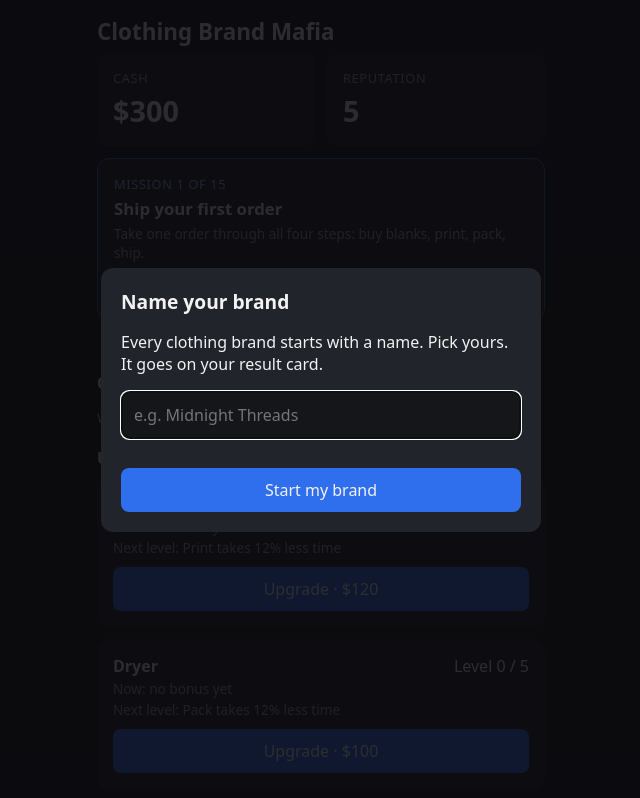
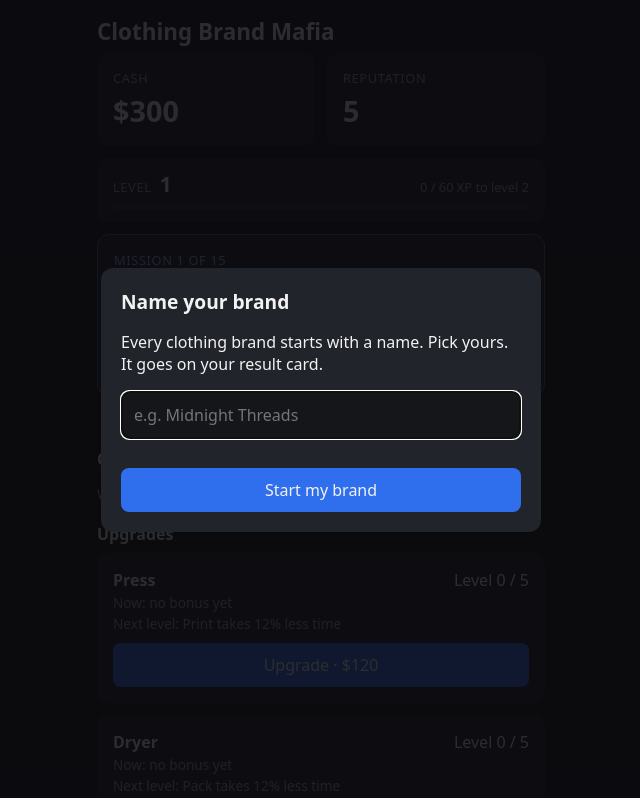
Before and after one commit to pranavahuja0612-spec/clothing-brand-mafia, a plain HTML site: page index.html in a window 1280 px wide. Shown: the top 798 px of the page, without its empty margins (319-959 px from the left). Drawn offline with Linux system fonts and the light colour scheme.

Commit message:
Week 2 part 2: player level and XP bar
Orders and missions give XP; the level curve is in config.js. Level and an
XP bar show under cash and reputation, and level-ups appear in the shop news
banner. Migrated saves get base XP for past orders.

Co-Authored-By: Claude Opus 5.5 <noreply@anthropic.com>

```diff
--- a/config.js
+++ b/config.js
@@ -255,6 +255,20 @@ const CONFIG = {
   },
 
   // ---------------------------------------------------------------------
+  // PLAYER LEVEL. XP comes from missions (see below) and from every order
+  // shipped: perOrder + perTee x tees. Going from level n to n+1 takes
+  // firstLevelXp x growth^(n-1) XP, so levels get slowly harder:
+  // level 2 at 60 XP, 3 at 144, 4 at 262, 5 at 427, 6 at 658, 7 at 981.
+  // ---------------------------------------------------------------------
+  level: {
+    xpPerOrder: 10,
+    xpPerTee: 0.2,
+    firstLevelXp: 60,
+    growth: 1.4,
+    max: 50,
+  },
+
+  // ---------------------------------------------------------------------
   // MISSIONS. Text and order are in missions.js. Here: the target
   // (`amount`, used by gain and reach goals) and the reward for each one.
   // Rewards grow as the missions get harder.
--- a/game.js
+++ b/game.js
@@ -29,6 +29,7 @@ function newState() {
     missionIndex: 0,   // which mission in missions.js is active
     missionBaseline: 0,  // value of the watched counter when the mission started
     xp: 0,             // lifetime experience points
+    level: 1,          // kept in step with xp by gainXp()
     orders: [],
     nextOrderId: 1,
     nextOrderIn: CONFIG.orders.firstOrderDelaySec,
@@ -359,7 +360,9 @@ function shipOrder(order) {
   if (order.pricing && order.pricing.belowMoq) addStat("shippedSmall");
   if (order.pricing && order.pricing.discountRate > 0) addStat("shippedBulk");
   removeOrder(order);
-  showNotice(`Order #${order.id} shipped: +${formatMoney(order.value)}`, "good");
+  const xp = orderXp(order);
+  showNotice(`Order #${order.id} shipped: +${formatMoney(order.value)}, +${xp} XP`, "good");
+  gainXp(xp);
   if (state.ordersShipped === 1) track("firstOrderShipped");
   checkUnlocks();
   checkMissions();
@@ -490,9 +493,36 @@ function checkMissions() {
   if (finished) saveGame();
 }
 
-// Experience points. Levels come in Part 2.
+// ---------- Player level ----------
+
+function xpToNextLevel(level) {
+  const c = CONFIG.level;
+  return Math.round(c.firstLevelXp * Math.pow(c.growth, level - 1));
+}
+
+// Level for a lifetime XP total, plus progress into the current level.
+function levelInfo(xp) {
+  let level = 1;
+  let left = xp;
+  while (level < CONFIG.level.max && left >= xpToNextLevel(level)) {
+    left -= xpToNextLevel(level);
+    level += 1;
+  }
+  return { level, intoLevel: left, needed: xpToNextLevel(level), maxed: level >= CONFIG.level.max };
+}
+
+function orderXp(order) {
+  return Math.round(CONFIG.level.xpPerOrder + CONFIG.level.xpPerTee * order.quantity);
+}
+
 function gainXp(amount) {
   state.xp += amount;
+  const level = levelInfo(state.xp).level;
+  if (level > state.level) {
+    state.level = level;
+    unlockMessages.push(`Level up! You reached level ${level}.`);
+    showUnlockBanner();
+  }
 }
 
 // ---------- Save migration ----------
@@ -510,6 +540,9 @@ function migrateSave(saved) {
 // had clearly already done are marked complete, without paying rewards.
 function migrateToV2(s) {
   s.stats = { upgradesBought: Object.values(s.upgrades || {}).reduce((a, b) => a + b, 0) };
+  // Credit past orders with base XP so a long-time player does not restart at level 1.
+  s.xp = (s.ordersShipped || 0) * CONFIG.level.xpPerOrder;
+  s.level = levelInfo(s.xp).level;
   s.missionIndex = 0;
   s.missionBaseline = 0;
   const previous = state;
@@ -598,6 +631,9 @@ const el = {
   resultDownload: document.getElementById("result-download"),
   resultClose: document.getElementById("result-close"),
   viewResult: document.getElementById("view-result"),
+  level: document.getElementById("level"),
+  xpText: document.getElementById("xp-text"),
+  xpFill: document.getElementById("xp-fill"),
   missionLabel: document.getElementById("mission-label"),
   missionTitle: document.getElementById("mission-title"),
   missionDesc: document.getElementById("mission-desc"),
@@ -605,6 +641,15 @@ const el = {
   missionProgress: document.getElementById("mission-progress"),
   missionReward: document.getElementById("mission-reward"),
 };
+
+function renderLevel() {
+  const info = levelInfo(state.xp);
+  el.level.textContent = info.level;
+  el.xpText.textContent = info.maxed
+    ? `${formatNumber(state.xp)} XP (max level)`
+    : `${formatNumber(info.intoLevel)} / ${formatNumber(info.needed)} XP to level ${info.level + 1}`;
+  el.xpFill.style.width = info.maxed ? "100%" : `${(100 * info.intoLevel) / info.needed}%`;
+}
 
 function renderMission() {
   const mission = currentMission();
@@ -828,6 +873,7 @@ function render() {
   el.reputation.textContent = formatNumber(state.reputation);
   el.brand.textContent = state.brandName;
   el.viewResult.hidden = !state.milestoneReached;
+  renderLevel();
   renderMission();
   renderOrders();
   renderUpgrades();
--- a/index.html
+++ b/index.html
@@ -58,6 +58,12 @@
     .step { flex: 1; text-align: center; font-size: 0.75rem; padding: 4px 0; border-radius: 6px; background: #2c2f38; color: #9aa0ad; }
     .step.done { background: #2d4a2f; color: #bfe8c4; }
     .step.current { background: #2f4a7a; color: #fff; }
+    .level-panel { margin-top: 12px; padding: 12px 16px; }
+    .level-head { display: flex; justify-content: space-between; align-items: baseline; gap: 8px; flex-wrap: wrap; }
+    .level-head strong { font-size: 1.3rem; margin-left: 4px; }
+    .level-head .muted { font-size: 0.8rem; }
+    .level-panel .bar { margin-top: 6px; }
+    .xp-fill { background: #c9a23c; transition: width 0.3s; }
     .mission { margin-top: 12px; border: 1px solid #3f5fa8; }
     .mission .label { color: #8fb0ff; }
     .mission strong { display: block; margin-top: 4px; font-size: 1.05rem; }
@@ -139,7 +145,7 @@
     </div>
 
     <div id="unlock-banner" hidden>
-      <strong>New unlock!</strong>
+      <strong>Shop news</strong>
       <div id="unlock-banner-text"></div>
       <button id="unlock-banner-close">Nice</button>
     </div>
@@ -154,6 +160,14 @@
         <div class="big" id="reputation">0</div>
       </div>
     </div>
+    <div class="panel level-panel">
+      <div class="level-head">
+        <span><span class="label">Level</span> <strong id="level">1</strong></span>
+        <span class="muted" id="xp-text"></span>
+      </div>
+      <div class="bar"><div class="bar-fill xp-fill" id="xp-fill"></div></div>
+    </div>
+
     <section class="panel mission" id="mission">
       <div class="label" id="mission-label"></div>
       <strong id="mission-title"></strong>
```
